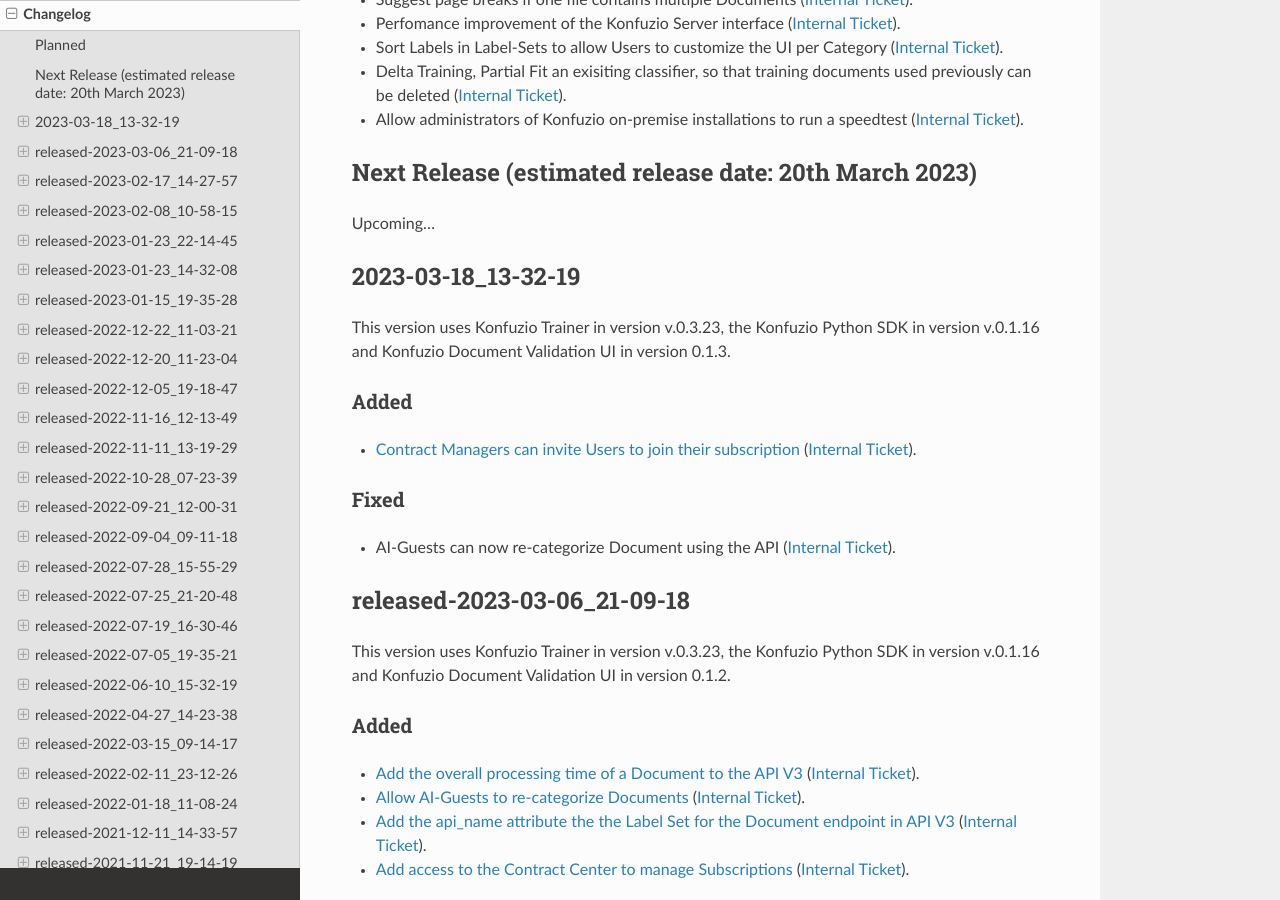
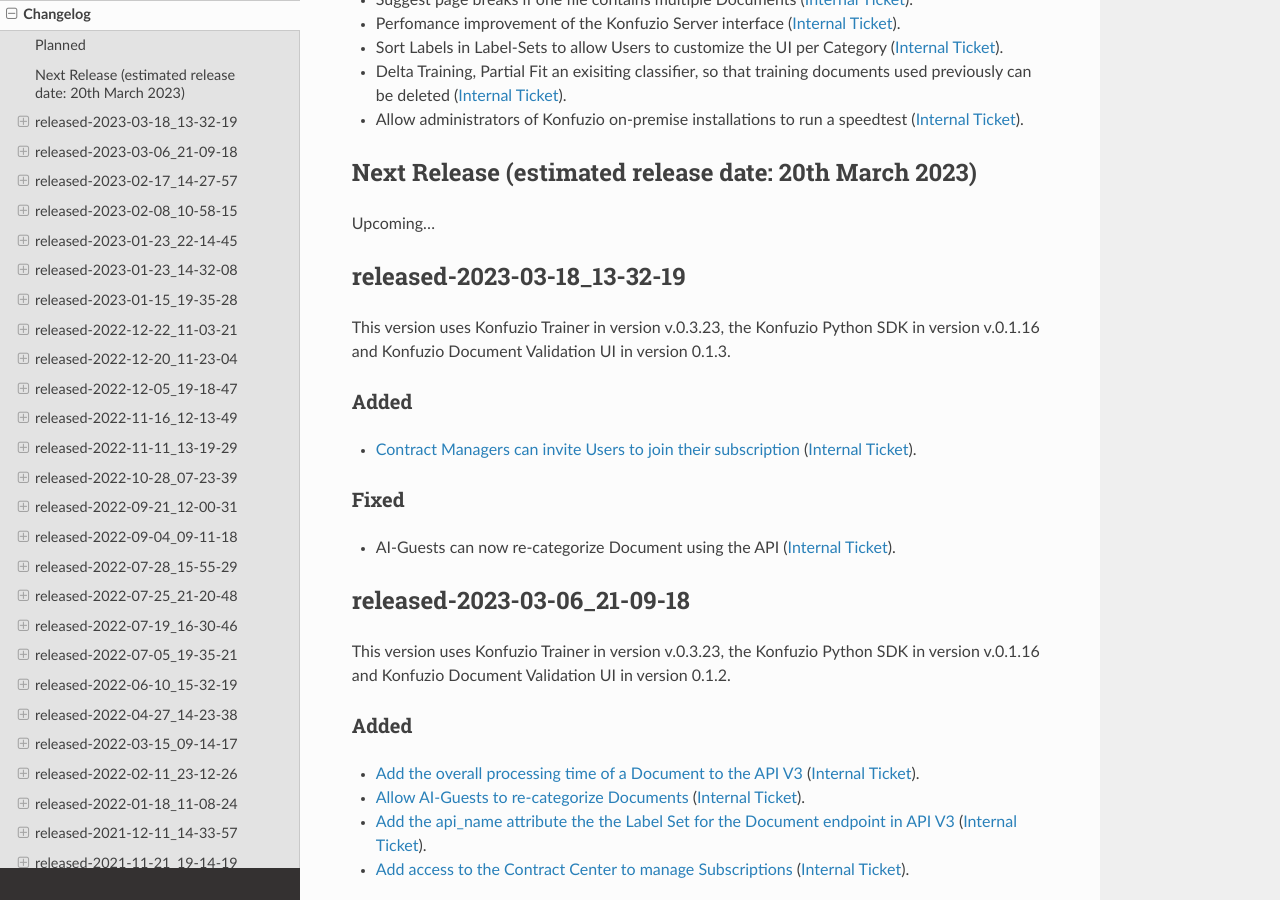
Before and after one commit to konfuzio-ai/konfuzio-sdk, a Sphinx documentation site: the page built from docs/web/changelog_app.md, in a window 1280 px wide and 900 px high, scrolled down 660 px. Built offline with Sphinx 7.4.7 and the Read the Docs theme 2.0.0, drawn with Linux system fonts in a browser that asks for light colours; pages that are not in the unit, such as notebooks, are missing from menus; a script that is not in the unit is left out.

Commit message:
Update changelog_app.md

```diff
--- a/docs/web/changelog_app.md
+++ b/docs/web/changelog_app.md
@@ -41,7 +41,7 @@
 
 Upcoming...
 
-## 2023-03-18_13-32-19
+## released-2023-03-18_13-32-19
 
 This version uses Konfuzio Trainer in version v.0.3.23, the Konfuzio Python SDK in version v.0.1.16 and Konfuzio Document Validation UI in version 0.1.3.
 
```
